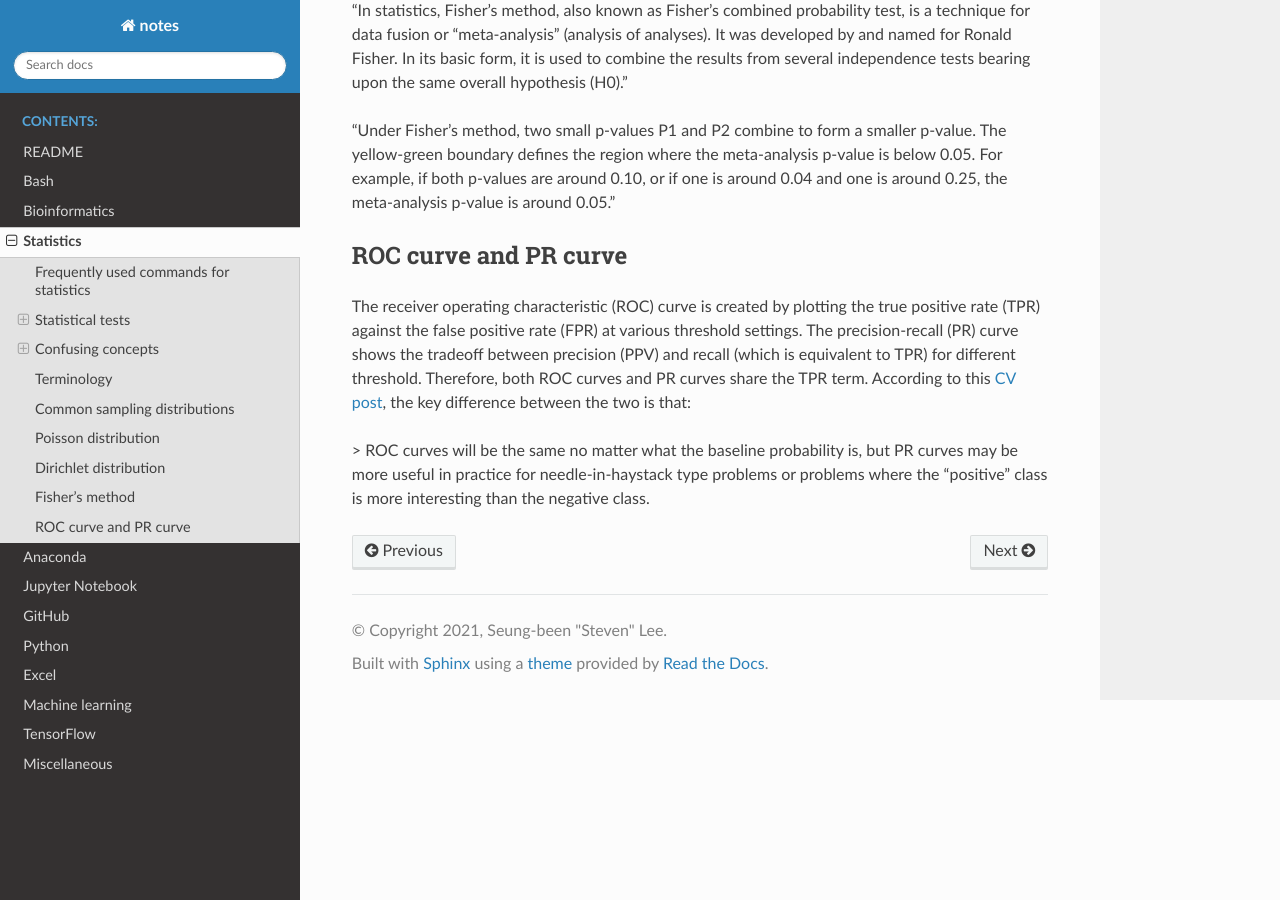
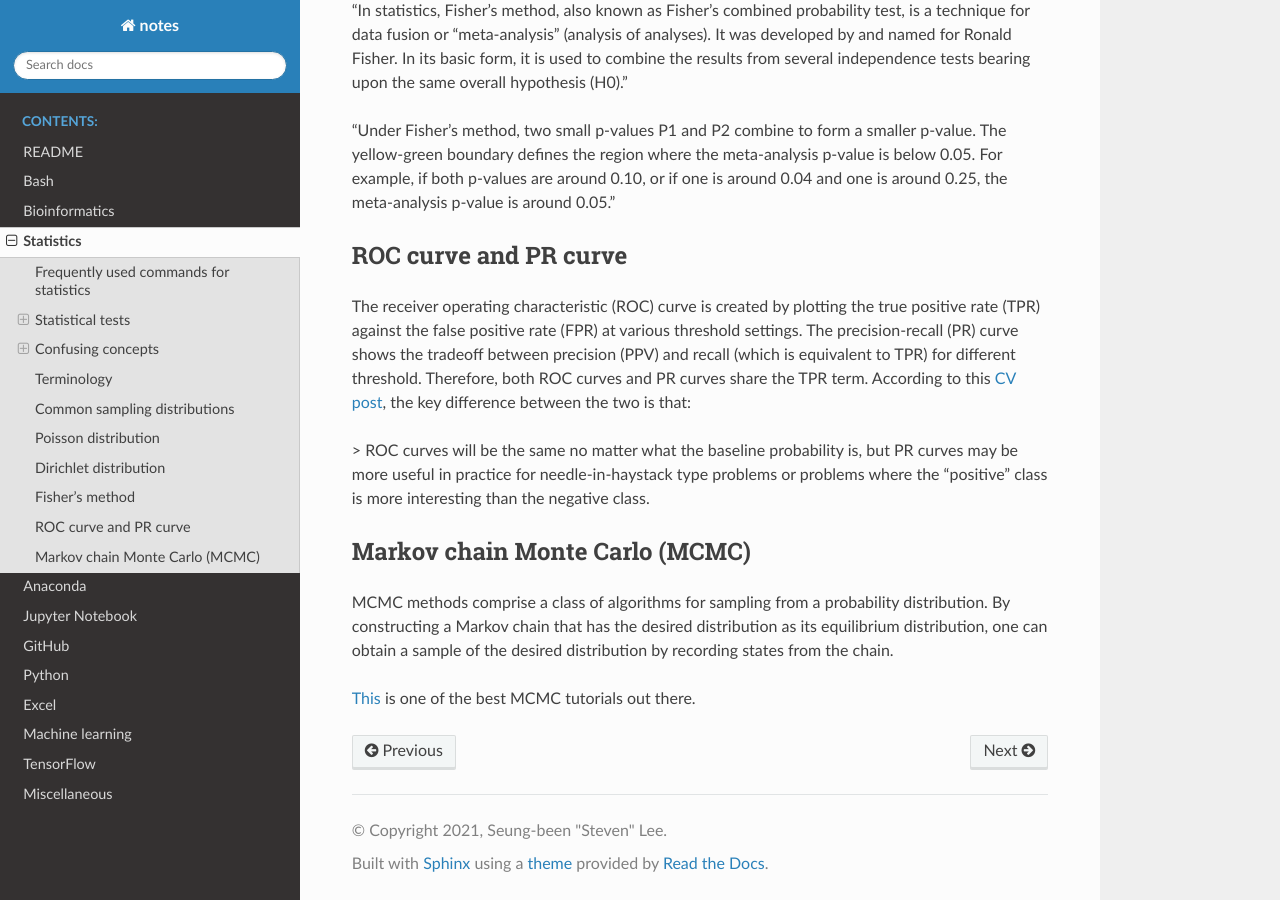
Before and after one commit to sbslee/notes, a Sphinx documentation site: the page built from docs/statistics.rst, in a window 1280 px wide and 900 px high, scrolled down 7186 px. Built offline with Sphinx 7.4.7 and the Read the Docs theme 2.0.0, drawn with Linux system fonts in a browser that asks for light colours.

Commit message:
Update statistics.rst

```diff
--- a/docs/statistics.rst
+++ b/docs/statistics.rst
@@ -250,3 +250,10 @@ ROC curve and PR curve
 The receiver operating characteristic (ROC) curve is created by plotting the true positive rate (TPR) against the false positive rate (FPR) at various threshold settings. The precision-recall (PR) curve shows the tradeoff between precision (PPV) and recall (which is equivalent to TPR) for different threshold. Therefore, both ROC curves and PR curves share the TPR term. According to this `CV post <https://stats.stackexchange.com/questions/7207/roc-vs-precision-and-recall-curves>`__, the key difference between the two is that:
 
 > ROC curves will be the same no matter what the baseline probability is, but PR curves may be more useful in practice for needle-in-haystack type problems or problems where the "positive" class is more interesting than the negative class.
+
+Markov chain Monte Carlo (MCMC)
+===============================
+
+MCMC methods comprise a class of algorithms for sampling from a probability distribution. By constructing a Markov chain that has the desired distribution as its equilibrium distribution, one can obtain a sample of the desired distribution by recording states from the chain.
+
+`This <https://towardsdatascience.com/markov-chain-monte-carlo-in-python-44f7e609be98>`__ is one of the best MCMC tutorials out there.
```
